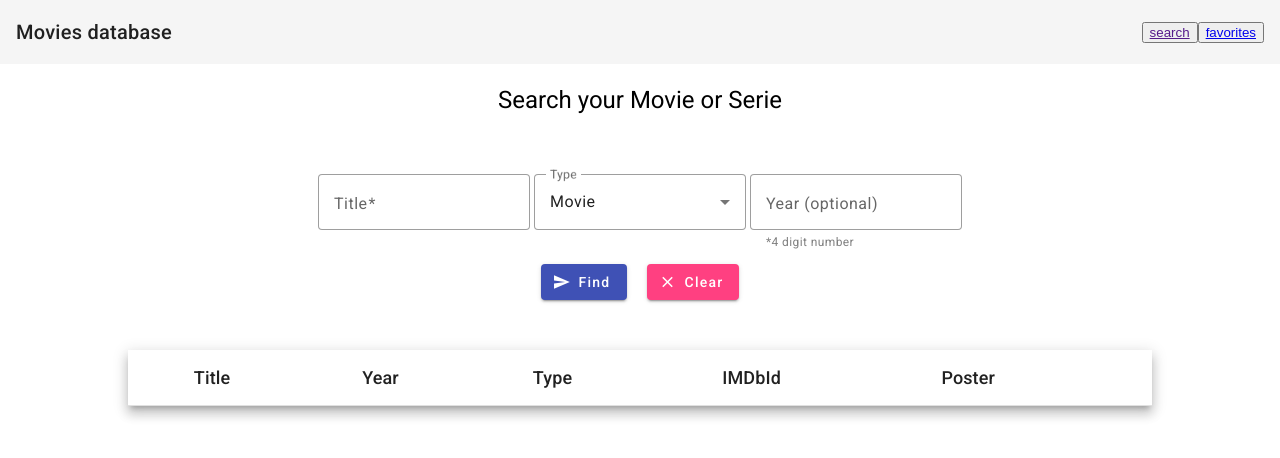
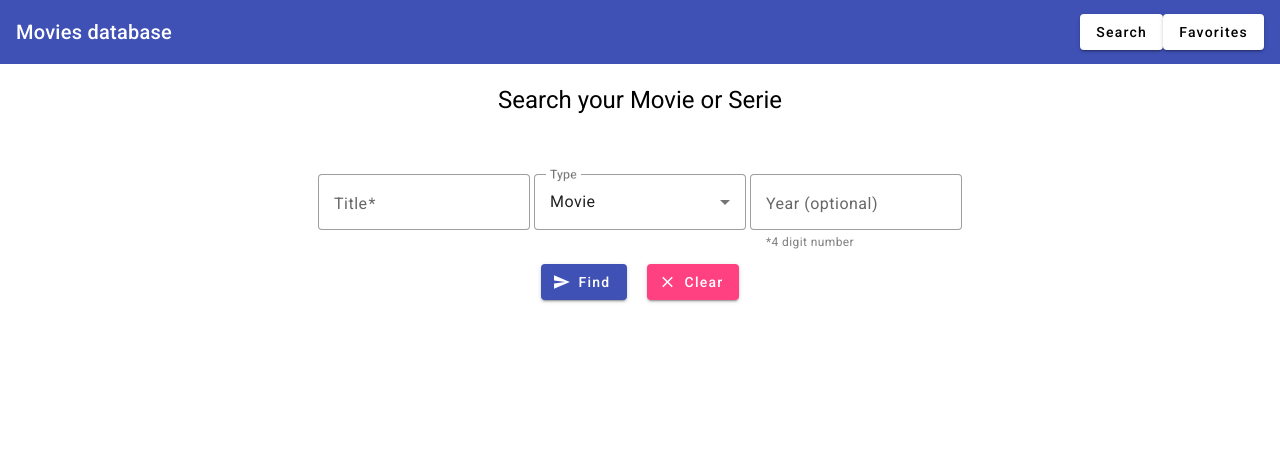
Before and after one commit to EduGese/ScreenPulse-frontApp, an Angular app: page / in a window 1280 px wide. Shown: the top 458 px of the page. Built offline with nearby package versions, Linux system fonts and the light colour scheme.

Commit message:
Router link in navbar component:  - Import RouterModule in shared module to alow navigacion in all views  - CReate mat-raised-buttons for search and favorites views

```diff
--- a/src/app/favorites/pages/favorites.component.html
+++ b/src/app/favorites/pages/favorites.component.html
@@ -7,6 +7,7 @@
     <mat-form-field appearance="outline">
       <mat-label>Title</mat-label>
       <input matInput type="text" name="title" [(ngModel)]="title"  #titleInput="ngModel">
+      <mat-hint>Blank for all titles</mat-hint>
     </mat-form-field>
 
     <mat-form-field appearance="outline">
--- a/src/app/search/pages/search.component.html
+++ b/src/app/search/pages/search.component.html
@@ -42,6 +42,6 @@
 </form>
 
 </div>
-<div class="table">
+<div class="table" *ngIf="results.length>0">
   <app-movie-results-table [results]="results" ></app-movie-results-table>
 </div>
--- a/src/app/search/search.module.ts
+++ b/src/app/search/search.module.ts
@@ -1,6 +1,7 @@
 import { NgModule } from '@angular/core';
 import { CommonModule } from '@angular/common';
 import { FormsModule } from '@angular/forms';
+
 
 import { SharedModule } from '../shared/shared.module';
 
--- a/src/app/shared/components/navbar/navbar.component.html
+++ b/src/app/shared/components/navbar/navbar.component.html
@@ -1,6 +1,8 @@
-<mat-toolbar>
+<mat-toolbar color="primary">
     <span>Movies database</span>
     <span class="spacer"></span>
-    <button><a href="">search</a></button>
-    <button><a href="favorites">favorites</a></button>
+
+    <a mat-raised-button routerLink="">Search</a>
+    <a mat-raised-button routerLink="/favorites">Favorites</a>
+
   </mat-toolbar>
--- a/src/app/shared/shared.module.ts
+++ b/src/app/shared/shared.module.ts
@@ -17,6 +17,8 @@ import { MatCardModule } from '@angular/material/card';
 import {MatButtonToggleModule} from '@angular/material/button-toggle';
 import {MatInputModule} from '@angular/material/input';
 import {MatSelectModule} from '@angular/material/select';
+import { RouterModule } from '@angular/router';
+
 
 
 
@@ -46,7 +48,8 @@ const materialModules = [
   ],
   imports: [
     CommonModule,
-    materialModules
+    materialModules,
+    RouterModule
   ],
   providers: [
     OmdbService,
```
